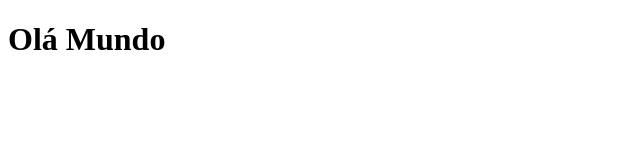
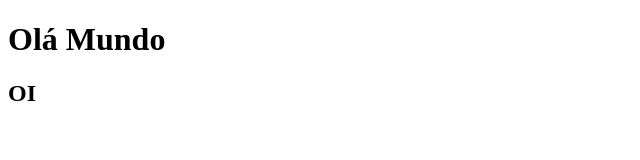
Before and after one commit to Danielcard99/Curso-Programacao, a website: page index.html in a window 1280 px wide. Shown: the full height of the page, 0-640 px from the left. Drawn offline with Linux system fonts and the light colour scheme.

Commit message:
test: trigger ci

```diff
--- a/index.html
+++ b/index.html
@@ -7,5 +7,6 @@
   </head>
   <body>
     <h1>Olá Mundo</h1>
+    <h2>OI</h2>
   </body>
 </html>
```
